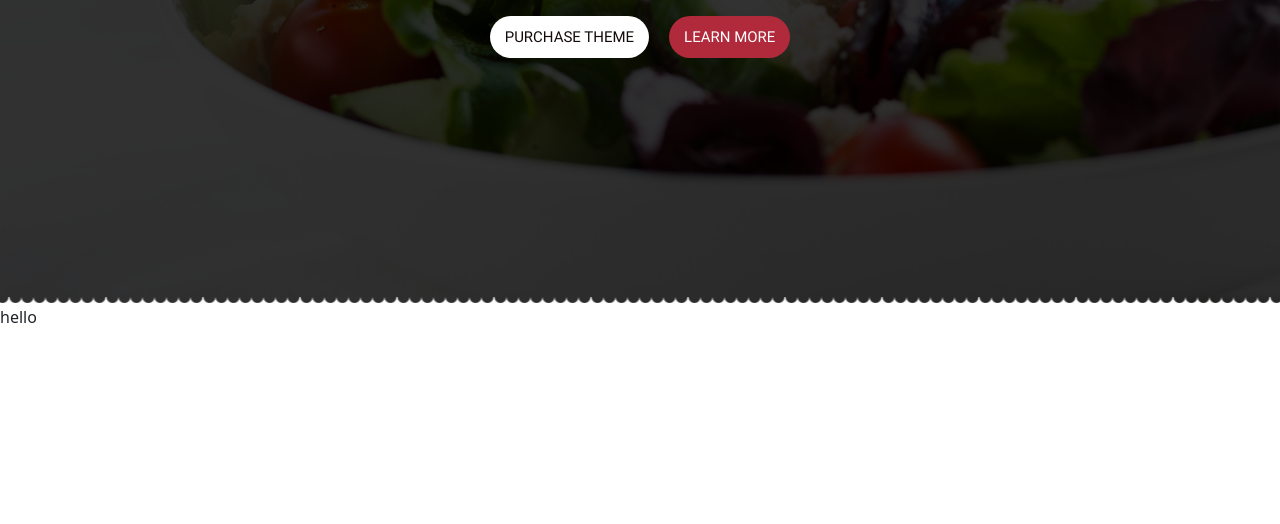
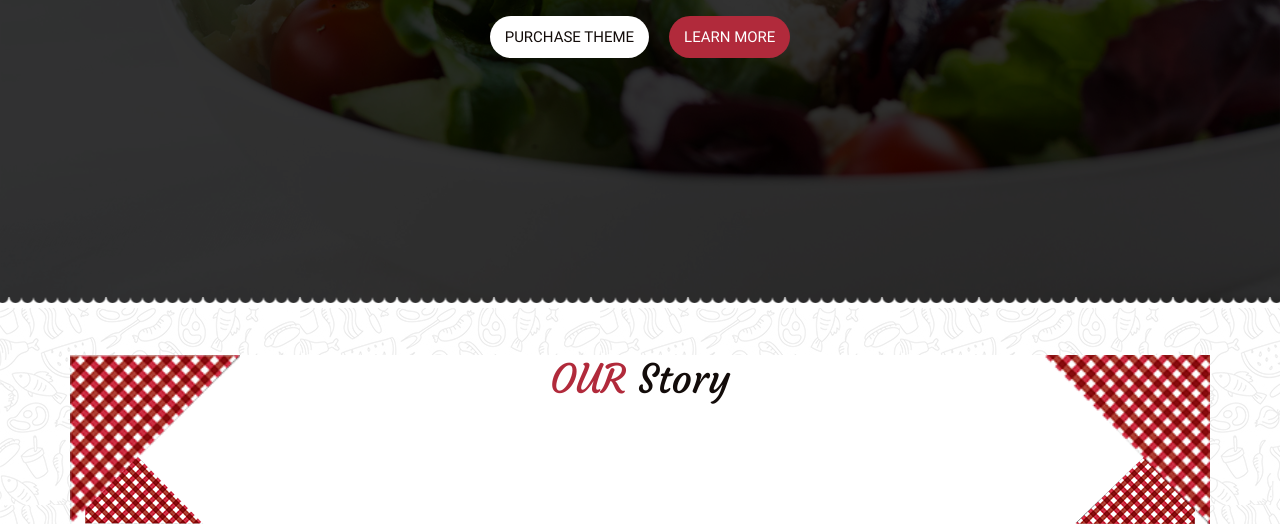
Before and after one commit to ELMHARMACHENASSIM/projet_css_Nassim_Elmharmache, a website: page index.html in a window 1280 px wide. Shown: the part 495-1019 px from the top of the page. Before the commit the page ends 824 px from the top, so only its background shows below. Drawn offline with nearby package versions, Linux system fonts and the light colour scheme.

Commit message:
add section one

```diff
--- a/index.html
+++ b/index.html
@@ -65,7 +65,21 @@
       <div class="path"></div>
     </div>
     <div class="section-one">
-        hello
+        <div class="container">
+            <div class="main-heading">
+            <h1><span>OUR</span> Story</h1>
+        </div>
+        <div class="carry carry1">
+            <img src="./public/img/box-left-top.png" alt="">
+            <img src="./public/img/box-right-top.png" alt="">
+        </div>
+        <div class=" carry carry2">
+            <img src="./public/img/box-bottom-left.png" alt="">
+            <img src="./public/img/box-bottom_right.png" alt="">
+
+        </div>
+        </div>
+
     </div>
     <script src="./src/js/app.js"></script>
     <script src="./node_modules/bootstrap/dist/js/bootstrap.bundle.js"></script>
--- a/src/sass/modules/home/_globalruls.scss
+++ b/src/sass/modules/home/_globalruls.scss
@@ -6,6 +6,8 @@
 
 body {
     background-color: $white-color;
+    background-image: url(../img/main_bg.jpg);
+
 }
 
 li {
@@ -26,3 +28,14 @@ ul{
     margin-left: auto;
     margin-right: auto;
 }
+// main heading
+.main-heading{
+    font-family: Nassim;
+    width: 100%;
+    height: 50px;
+    color: $black-color;
+    text-align: center;
+    span{
+        color: $red-color;
+    }
+}
--- a/src/sass/modules/home/_main.scss
+++ b/src/sass/modules/home/_main.scss
@@ -0,0 +1,26 @@
+.section-one {
+    margin-top: 50px;
+    width: 100%;
+    height: auto;
+
+    .container {
+        position: relative;
+        background-color: $white-color;
+
+        .carry {
+            width: 100%;
+            display: flex;
+            justify-content: space-between;
+        }
+        .carry1{
+            position: absolute;
+            top: 0;
+            left: 0;
+        }
+        .carry1{
+            position: absolute;
+            bottom: 0;
+            left: 0;
+        }
+    }
+}
```
Also changed, not shown: src/sass/modules/home/_header.scss (+17 -6 lines), public/css/app.css, 1 other file.
